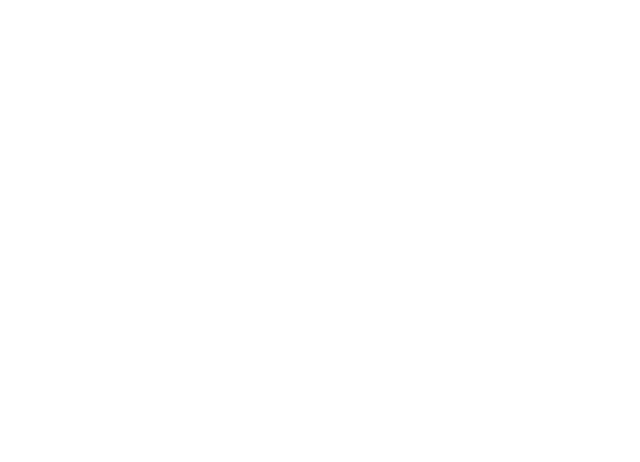
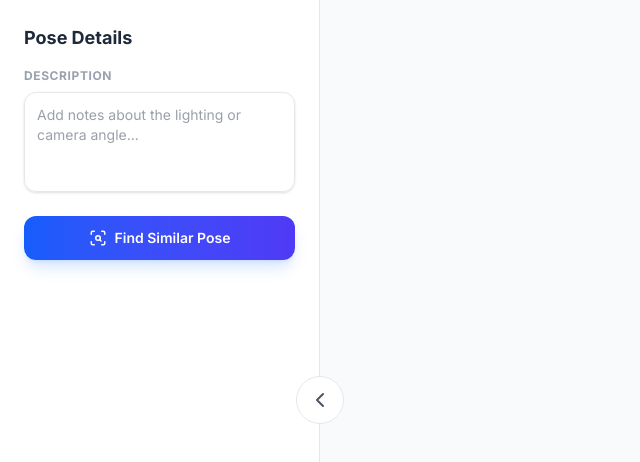
Before and after one commit to neskech/Tartanhacks-2026, a Next.js app in the folder frontend/: page / in a window 1280 px wide. Shown: the top 462 px of the page, without its empty margins (0-640 px from the left). Built offline with nearby package versions, Linux system fonts and the light colour scheme.

Commit message:
feat(frontend): collapsible sidebar with resizing and components

```diff
--- a/frontend/app/page.tsx
+++ b/frontend/app/page.tsx
@@ -2,6 +2,9 @@
 import { AppHeader } from "@/components/appHeader";
 import { MoodBoardButton } from "@/components/moodBoardButton";
 import { MoodBoardGrid } from "@/components/moodBoardGrid";
+import { CollapsibleSidebar } from "@/components/collapsibleSidebar";
+import { FindSimilarButton } from "@/components/findSimilarButton";
+import { PromptTextbox } from "@/components/promptTextbox";
 
 const MOCK_DATA = [
   { id: 1, name: "Kitchen Inspo", image: "../img/dsfgsdfgsdfg.jpeg" },
@@ -46,8 +49,24 @@ export default function Home() {
           ))}
         </MoodBoardGrid>
       </main> */}
+      <div className="flex h-screen w-full overflow-hidden">
+        {/* 1. Main Content (The Left Side) */}
+        <div className="flex-1 overflow-auto">
+          {/* Your Grid/Header goes here */}
+        </div>
+        <CollapsibleSidebar>
+          <h2 className="text-lg font-bold mb-4 text-gray-800">Pose Details</h2>
 
+          <PromptTextbox
+            label="Description"
+            placeholder="Add notes about the lighting or camera angle..."
+          />
 
+          <div className="mt-auto">
+            <FindSimilarButton onClick={() => console.log("Searching...")} />
+          </div>
+        </CollapsibleSidebar>
+      </div>
     </div>
   );
 }
--- /dev/null
+++ b/frontend/components/collapsibleSidebar.tsx
@@ -0,0 +1,151 @@
+"use client";
+import React, { useState, useEffect, useCallback, useRef } from "react";
+import { ChevronLeft, ChevronRight } from "lucide-react";
+
+export const CollapsibleSidebar = ({
+  children,
+}: {
+  children: React.ReactNode;
+}) => {
+  const [isOpen, setIsOpen] = useState(true);
+  const [sidebarWidth, setSidebarWidth] = useState(320);
+
+  const ghostRef = useRef<HTMLDivElement>(null);
+  const containerRef = useRef<HTMLDivElement>(null);
+  const buttonRef = useRef<HTMLDivElement>(null);
+  const isResizing = useRef(false);
+  const currentGhostWidth = useRef(320);
+
+  const handleGlobalMouseMove = useCallback(
+    (e: MouseEvent) => {
+      // 1. Handle Sidebar Resizing (Phantom Box)
+      if (isResizing.current && ghostRef.current) {
+        const newWidth = Math.max(
+          200,
+          Math.min(e.clientX, window.innerWidth * 0.9),
+        );
+        currentGhostWidth.current = newWidth;
+        ghostRef.current.style.width = `${newWidth}px`;
+        return; // Prioritize resizing over proximity logic
+      }
+
+      // 2. Proximity Logic for the Button
+      if (!isOpen && containerRef.current) {
+        const screenWidth = window.innerWidth;
+        const threshold = screenWidth * 0.05; // 5% of the screen
+
+        if (e.clientX <= threshold) {
+          // Calculate how deep into the 5% we are (0 to 1)
+          const power = 1 - e.clientX / threshold;
+          // Button "reaches out" up to 40px further
+          containerRef.current.style.setProperty(
+            "--peek-offset",
+            `${power * 40}px`,
+          );
+          containerRef.current.style.setProperty(
+            "--button-scale",
+            `${1 + power * 0.2}`,
+          );
+        } else {
+          containerRef.current.style.setProperty("--peek-offset", "0px");
+          containerRef.current.style.setProperty("--button-scale", "1");
+        }
+      }
+    },
+    [isOpen],
+  );
+
+  const stopResizing = useCallback(() => {
+    if (!isResizing.current) return;
+    isResizing.current = false;
+    document.body.style.cursor = "default";
+    if (ghostRef.current) ghostRef.current.style.opacity = "0";
+    setSidebarWidth(currentGhostWidth.current);
+  }, []);
+
+  useEffect(() => {
+    window.addEventListener("mousemove", handleGlobalMouseMove);
+    window.addEventListener("mouseup", stopResizing);
+    return () => {
+      window.removeEventListener("mousemove", handleGlobalMouseMove);
+      window.removeEventListener("mouseup", stopResizing);
+    };
+  }, [handleGlobalMouseMove, stopResizing]);
+
+  return (
+    <div
+      ref={containerRef}
+      className="flex h-screen w-full overflow-hidden bg-white"
+      style={
+        {
+          "--peek-offset": "0px",
+          "--button-scale": "1",
+        } as React.CSSProperties
+      }
+    >
+      {/* 1. ACTUAL SIDEBAR */}
+      <aside
+        style={{ width: isOpen ? `${sidebarWidth}px` : "0px" }}
+        className="relative border-r border-gray-200 bg-white flex-shrink-0 transition-[width] duration-300 ease-in-out z-20"
+      >
+        {isOpen && (
+          <div
+            onMouseDown={(e) => {
+              e.preventDefault();
+              isResizing.current = true;
+              document.body.style.cursor = "col-resize";
+              if (ghostRef.current) {
+                ghostRef.current.style.opacity = "1";
+                ghostRef.current.style.width = `${sidebarWidth}px`;
+              }
+            }}
+            className="absolute right-[-4px] top-0 w-[8px] h-full cursor-col-resize z-[110]"
+          />
+        )}
+        <div
+          className={`h-full p-6 transition-opacity ${isOpen ? "opacity-100" : "opacity-0 pointer-events-none"}`}
+        >
+          {children}
+        </div>
+      </aside>
+
+      {/* 2. PHANTOM BOX */}
+      <div
+        ref={ghostRef}
+        className="fixed top-0 left-0 h-full bg-blue-500/5 backdrop-blur-[1px] border-r-2 border-blue-400 z-[100] opacity-0 pointer-events-none"
+      />
+
+      {/* 3. PROXIMITY BUTTON */}
+      <div
+        ref={buttonRef}
+        style={{
+          left: isOpen ? `${sidebarWidth}px` : "var(--peek-offset)",
+          top: "50%",
+          transform: `translate(-50%, -50%) scale(var(--button-scale))`,
+          transition: isResizing.current
+            ? "none"
+            : "left 0.3s ease-out, transform 0.1s ease-out",
+        }}
+        className="fixed z-[120]"
+      >
+        <button
+          onClick={() => {
+            setIsOpen(!isOpen);
+            // Reset peek when opened
+            containerRef.current?.style.setProperty("--peek-offset", "0px");
+          }}
+          className="
+            flex h-12 w-12 items-center justify-center
+            rounded-full border border-gray-200 bg-white
+            shadow-x transition-colors
+            text-gray-600 active:scale-90
+          "
+        >
+          {isOpen ? <ChevronLeft size={24} /> : <ChevronRight size={24} />}
+        </button>
+      </div>
+
+      <main className="flex-1 bg-gray-50">{/* Main content here */}</main>
+    </div>
+  );
+};
--- /dev/null
+++ b/frontend/components/findSimilarButton.tsx
@@ -0,0 +1,23 @@
+"use client";
+import { ScanSearch } from "lucide-react";
+import react from "react";
+
+interface ButtonProps {
+  onClick: () => void;
+}
+
+export const FindSimilarButton: React.FC<ButtonProps> = ({ onClick }) => {
+  return (
+    <button
+      onClick={onClick}
+      className="w-full flex items-center justify-center gap-2 py-3 px-4
+                 bg-gradient-to-r from-blue-600 to-indigo-600
+                 hover:from-blue-700 hover:to-indigo-700
+                 text-white rounded-xl font-semibold text-sm
+                 shadow-lg shadow-blue-500/20 active:scale-[0.98] transition-all"
+    >
+      <ScanSearch size={18} />
+      Find Similar Pose
+    </button>
+  );
+};
--- /dev/null
+++ b/frontend/components/promptTextbox.tsx
@@ -0,0 +1,26 @@
+"use client";
+import React from "react";
+
+interface TextBoxProps {
+  label: string;
+  placeholder?: string;
+}
+
+export const PromptTextbox: React.FC<TextBoxProps> = ({
+  label,
+  placeholder,
+}) => {
+  return (
+    <div className="flex flex-col gap-2 mb-6">
+      <label className="text-xs font-bold text-gray-400 uppercase tracking-wider">
+        {label}
+      </label>
+      <textarea
+        placeholder={placeholder}
+        className="w-full min-h-[100px] p-3 rounded-xl bg-white/50 border border-gray-200
+                   focus:border-blue-400 focus:ring-2 focus:ring-blue-100 outline-none
+                   transition-all text-sm text-gray-700 resize-none shadow-sm"
+      />
+    </div>
+  );
+};
```
